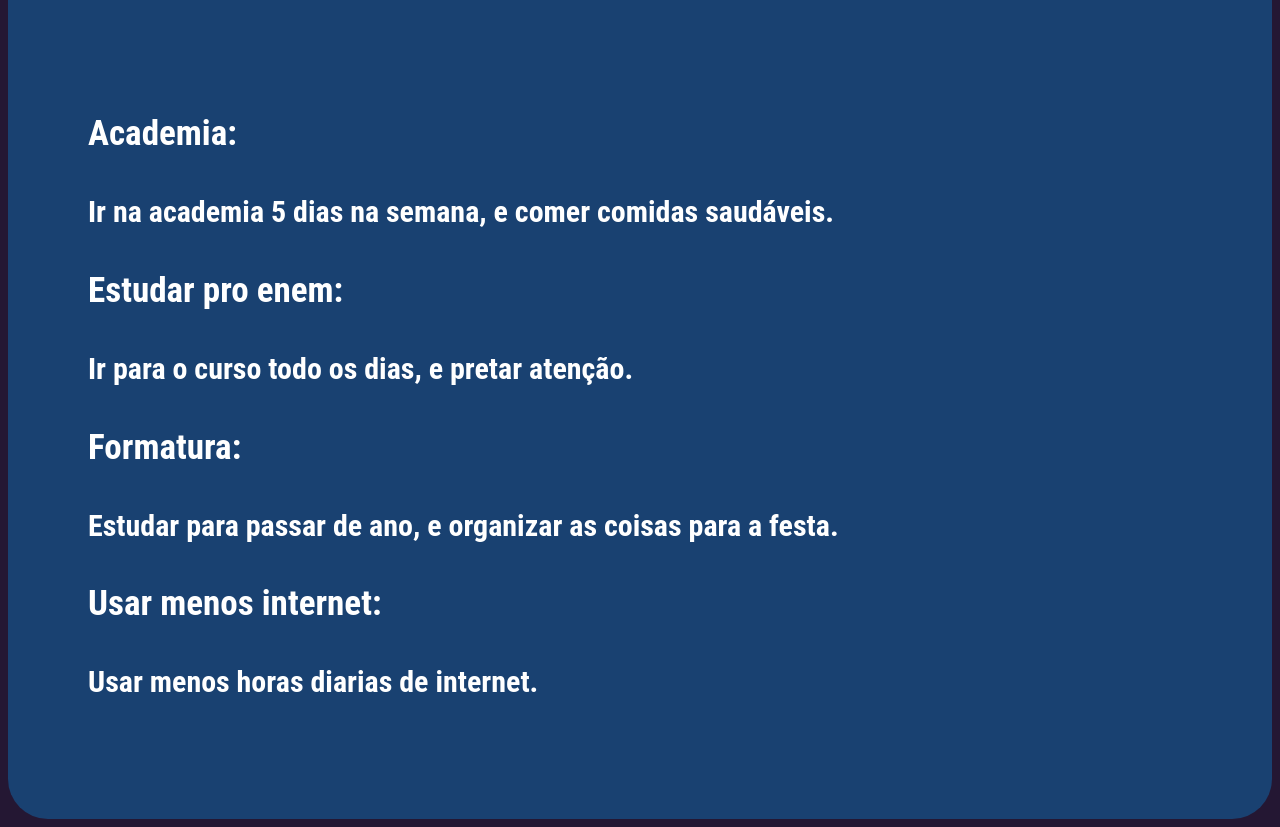
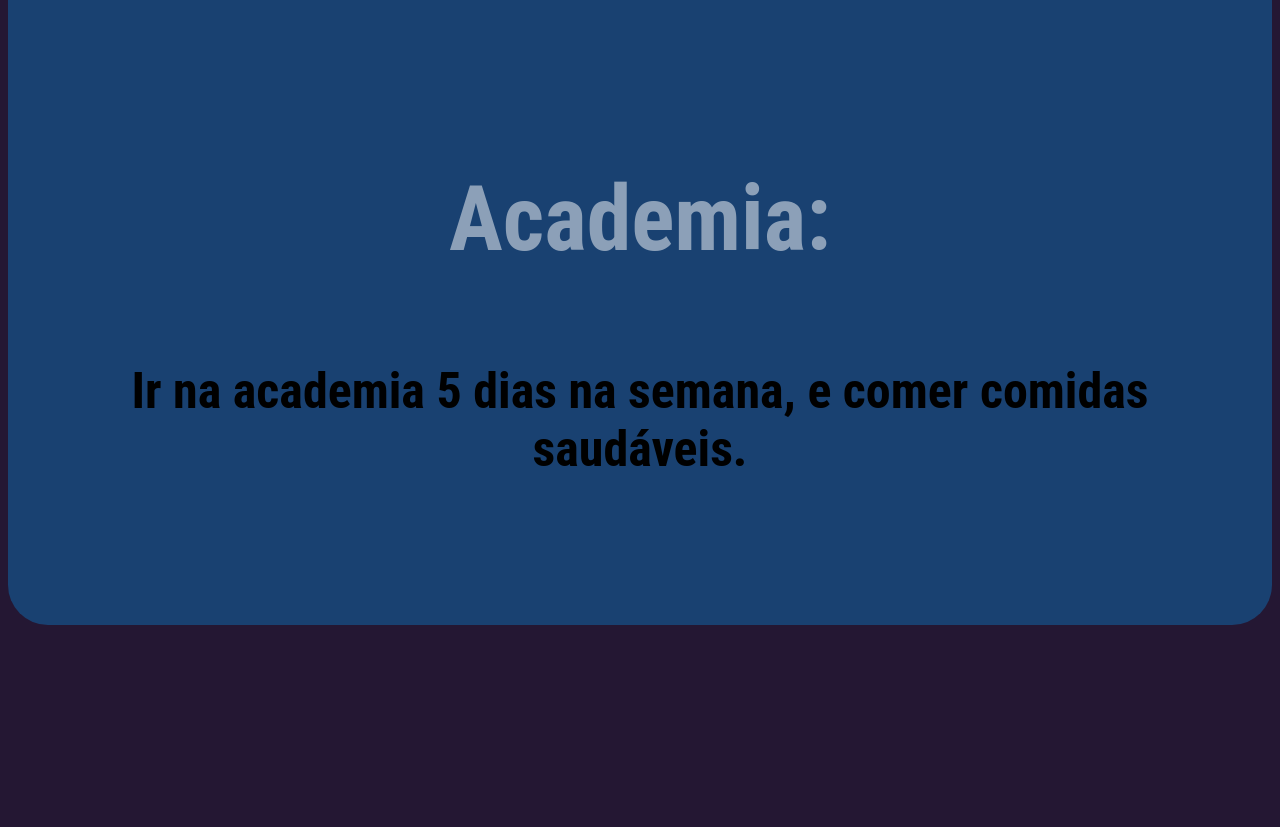
Before and after one commit to romulobueno/Objetivos-2024-Romulo, a plain HTML site: page objetivos/index.html in a window 1280 px wide. Shown: the part 442-1269 px from the top of the page. After the commit the page ends 1075 px from the top, so only its background shows below. Drawn offline with Linux system fonts and the light colour scheme; a web font is replaced by a local one.

Commit message:
Add files via upload

```diff
--- a/objetivos/index.html
+++ b/objetivos/index.html
@@ -18,25 +18,25 @@
         <button class="botao">Usar menos internet</button>
     </div>
         <div class="aba-textos">
-            <div class="aba-conteudo">
+            <div class="aba-conteudo ativo">
             <h3 class="aba-conteudo-titulo-principal">Academia:</h3>
-            <h4 class=""aba-conteudo-titulo-secundario>Ir na academia 5 dias na semana, e comer comidas saudáveis.</h4>
+            <h4 class="aba-conteudo-titulo-secundario">Ir na academia 5 dias na semana, e comer comidas saudáveis.</h4>
         </div>
 
         <div class="aba-conteudo">
             <h3 class="aba-conteudo-titulo-principal">Estudar pro enem:</h3>
-            <h4 class=""aba-conteudo-titulo-secundario>Ir para o curso todo os dias, e pretar atenção.</h4>
+            <h4 class="aba-conteudo-titulo-secundario">Ir para o curso todo os dias, e pretar atenção.</h4>
         </div>
 
         <div class="aba-conteudo">
             <h3 class="aba-conteudo-titulo-principal">Formatura:</h3>
-            <h4 class=""aba-conteudo-titulo-secundario>Estudar para passar de ano, e organizar as coisas para a festa.</h4>
+            <h4 class="aba-conteudo-titulo-secundario">Estudar para passar de ano, e organizar as coisas para a festa.</h4>
         </div>
 
 
         <div class="aba-conteudo">
             <h3 class="aba-conteudo-titulo-principal">Usar menos internet:</h3>
-            <h4 class=""aba-conteudo-titulo-secundario>Usar menos horas diarias de internet.</h4>
+            <h4 class="aba-conteudo-titulo-secundario">Usar menos horas diarias de internet.</h4>
         </div>
 
     </div>
--- a/objetivos/main.js
+++ b/objetivos/main.js
@@ -1,4 +1,5 @@
 const botoes = document.querySelectorAll(".botao");
+const textos= document.querySelectorAll(".aba-conteudo");
 //Declara quais elementos vão ser lidos. O script vai ler todos que tiverem a classe "botao".
 
 for(let i=0;i <botoes.length;i++){
@@ -6,9 +7,11 @@ for(let i=0;i <botoes.length;i++){
     botoes[i].onclick = function() {
         for(let j=0;j<botoes.length;j++) {
         botoes[j].classList.remove("ativo");
+        textos[j].classList.remove("ativo");
         }
         //Remove a classe "ativo" de todos os botões.
         botoes[i].classList.add("ativo");
+        textos[i].classList.add("ativo")
         //Adiciona a classe ativo só no botão clicado.
     }
 }
--- a/objetivos/style.css
+++ b/objetivos/style.css
@@ -25,17 +25,19 @@ body{
     text-align:center;
     width:100%;
     font-size:100px;
+    color:#ffffff;
 }
 .botao{
     font-family:"Roboto Condensed", cursive;
     background-color: var(--botao-inativo);
     display: flex;
-    color:var(--texto1);
+    color:black;
     justify-content:center;
     padding:1 em;
     font-size: 60px;
     align-items: center;
     width:100%
+
 
 }
  .botoes{
@@ -47,9 +49,10 @@ body{
  .botao:last-child{
      border-radius:0 40px 0 0;
  }
- .ativo{
+ .botao.ativo{
      background: var(--botao-ativo);
      border-bottom: 4px solid rgb(12, 181, 233);
+     color:#ffffff
  }
 
 
@@ -62,3 +65,19 @@ body{
     padding: 80px;
     border-radius: 0 0 40px 40px;
  }
+ .aba-conteudo.ativo{
+    display:block;
+ }
+.aba-conteudo{
+    display:none;
+}
+.aba-conteudo-titulo-principal{
+    font-size: 90px;
+    text-align: center;
+    color:rgba(255, 255, 255, 0.5);
+}
+ .aba-conteudo-titulo-secundario{
+    font-size: 50px;
+    text-align: center;
+    color: rgb(0, 0, 0);
+ }
```
